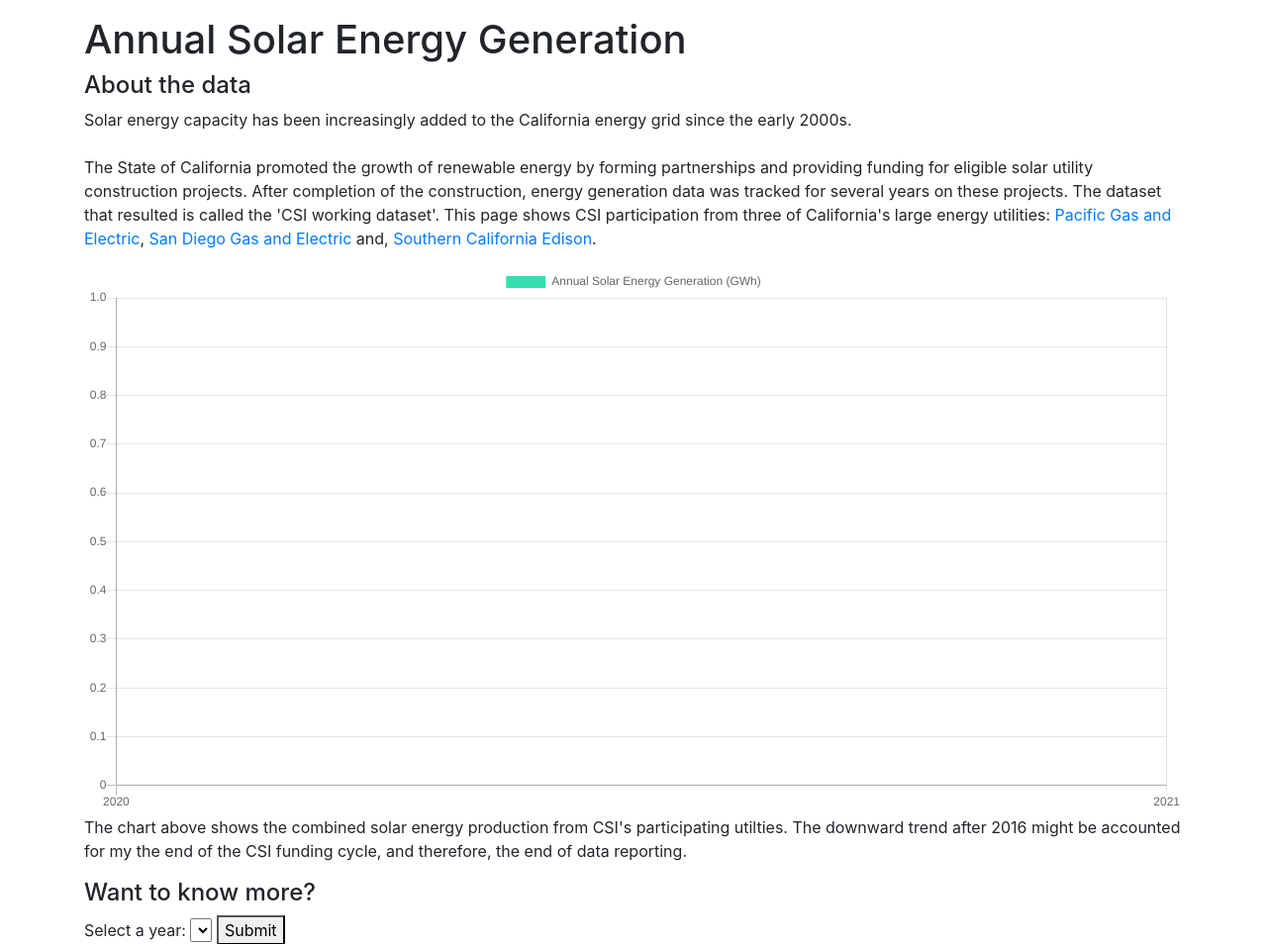
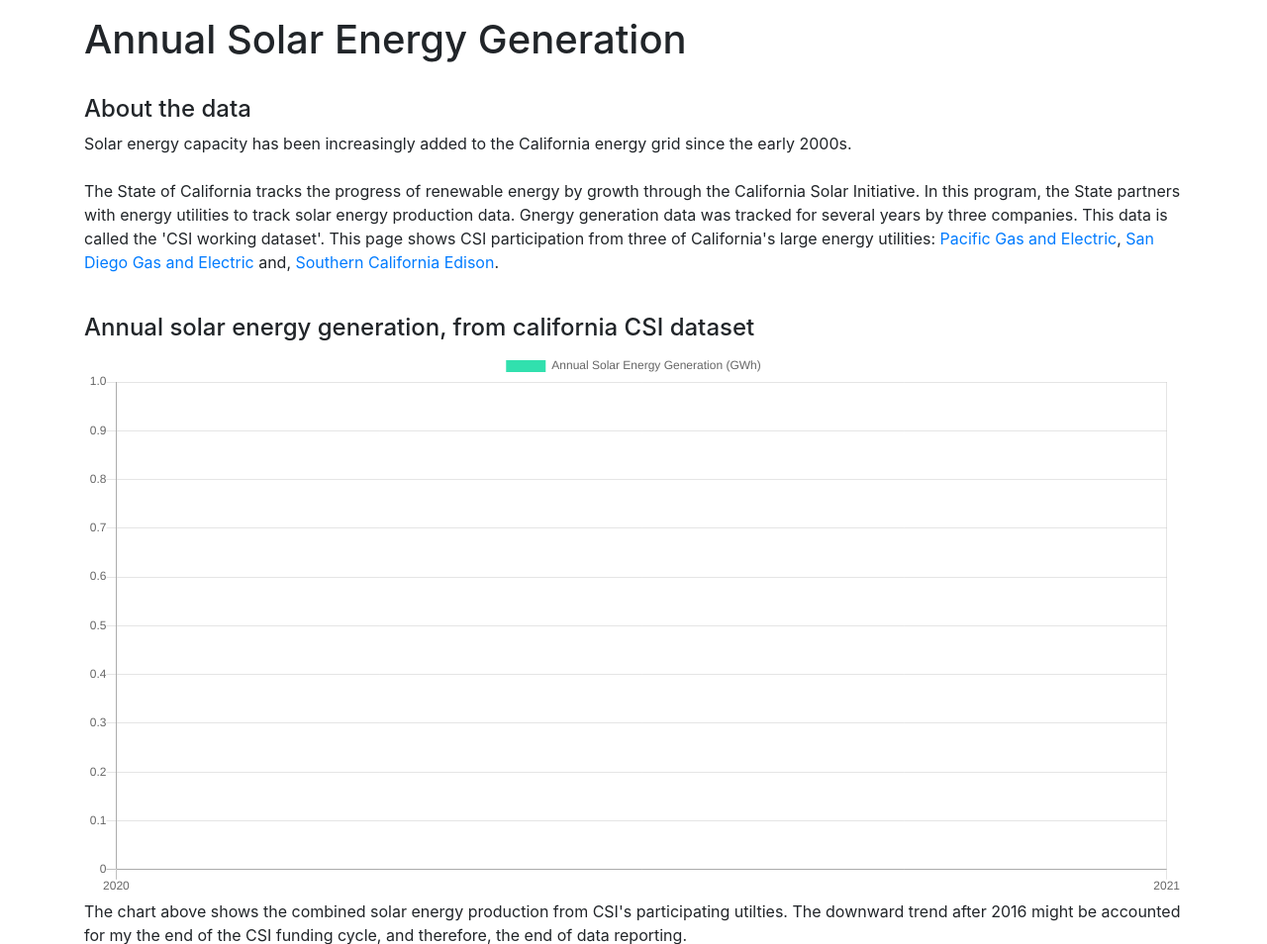
Before and after one commit to JKinsler/Solar_Viz, a Flask app: page /data_viz in a window 1280 px wide. Shown: the part 56-1010 px from the top of the page at 99% size. Run offline with Flask 2, Linux system fonts and the light colour scheme; data that the repository does not hold is empty; some libraries are stand-ins or nearby versions.

Commit message:
updates to sytling

```diff
--- a/query.py
+++ b/query.py
@@ -396,8 +396,8 @@ def get_percent_solar_by_year(year):
     consumption = get_consumption_from_year(year)
 
     if consumption:
-        percent_solar = round(float(production / consumption), 2)
-        return percent_solar
+        percent_solar = round(float(production / consumption), 3)
+        return percent_solar*100
 
     else:
         return 0
--- a/server.py
+++ b/server.py
@@ -104,6 +104,8 @@ def show_year(year):
         consumption = 0
 
     percent_production = get_percent_solar_by_year(year)
+    percent_production = '{:,.2f}'.format(percent_production)
+
     change_factor = get_production_change(year)
 
 
--- a/static/css/styles.css
+++ b/static/css/styles.css
@@ -13,7 +13,7 @@
     margin: 0;
     font-family: -apple-system, BlinkMacSystemFont, "Segoe UI", Roboto, "Helvetica Neue", Arial, sans-serif, "Apple Color Emoji", "Segoe UI Emoji", "Segoe UI Symbol";
     font-size: .75rem;
-    font-weight: 400;
+    font-weight: 450;
     line-height: 1.5;
     color: #6c757d;
     text-align: left;
@@ -24,11 +24,10 @@
     margin: 0;
     font-family: -apple-system, BlinkMacSystemFont, "Segoe UI", Roboto, "Helvetica Neue", Arial, sans-serif, "Apple Color Emoji", "Segoe UI Emoji", "Segoe UI Symbol";
     font-size: 1rem;
-    font-weight: 400;
+    font-weight: 450;
     line-height: 1.5;
-    color: #212529;
+    color: black;
     text-align: left;
-    background-color: #fff;
 }
 
 /*body{
--- a/static/js/bar-chart-compare-companies.js
+++ b/static/js/bar-chart-compare-companies.js
@@ -28,7 +28,7 @@ $.get(`/data_viz/${year}/compare_companies`, (res) => {
             data: production_data_list
           },
           {
-            label: 'Total energy production/consumption (gWh)',
+            label: 'Total energy consumption (gWh)',
             data: consumption_data_list
           }
         ]
--- a/templates/data_viz.html
+++ b/templates/data_viz.html
@@ -33,21 +33,24 @@
 
 <div class="container container-fluid">
   <h1>Annual Solar Energy Generation</h1>
+  <br>
   <h4>About the data</h4>
   <p>Solar energy capacity has been increasingly added to the California energy grid since the early 2000s.
   <br>
   <br>
-  The State of California promoted the growth of renewable energy by forming partnerships and providing funding for eligible solar utility construction projects. After completion of the construction, energy generation data was tracked for several years on these projects. The dataset that resulted is called the 'CSI working dataset'. This page shows CSI participation from three of California's large energy utilities:
+  The State of California tracks the progress of renewable energy by growth through the California Solar Initiative. In this program, the State partners with energy utilities to track solar energy production data. Gnergy generation data was tracked for several years by three companies. This data is called the 'CSI working dataset'. This page shows CSI participation from three of California's large energy utilities:
     <a href="https://www.pge.com/">Pacific Gas and Electric</a>,
     <a href="https://www.sdge.com/">San Diego Gas and Electric</a> and,
     <a href="https://www.sce.com/">Southern California Edison</a>.
   </p>
 
   <div id="site content">
+    <br>
+    <h4>Annual solar energy generation, from california CSI dataset</h4>
     <canvas id="bar-chart2"></canvas>
     <p>The chart above shows the combined solar energy production from CSI's participating utilties. The downward trend after 2016 might be accounted for my the end of the CSI funding cycle, and therefore, the end of data reporting.</p>
   </div>
-
+  <br>
   <h4>Want to know more?</h4>
   <!--   <p>Click on a year to get more information</p> -->
   <!--   <ul>
@@ -72,9 +75,12 @@
     </select>
     <button type="Submit">Submit</button>
   </form>
+  <br>
   <p>For those who are really curious, see the raw data on the
     <a href="https://www.californiadgstats.ca.gov/downloads/">California CSI website.</a>
   </p>
+  <br>
+  <br>
 </div>
 
 {% endblock %}
```
Also changed, not shown: static/css/homepage.css (+11 -3 lines), templates/homepage.html (+18 -4 lines), templates/year.html (+9 -4 lines).
